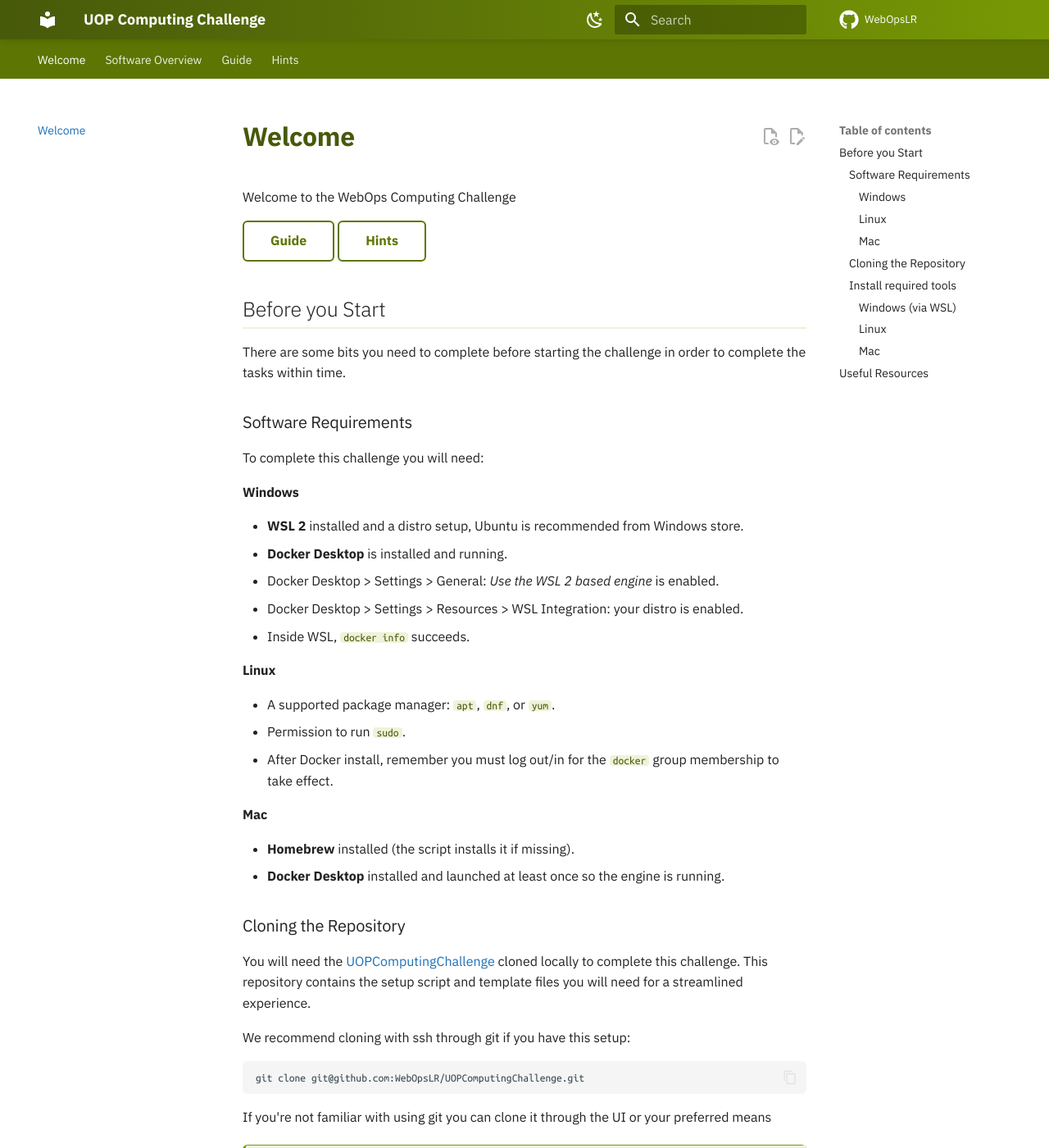
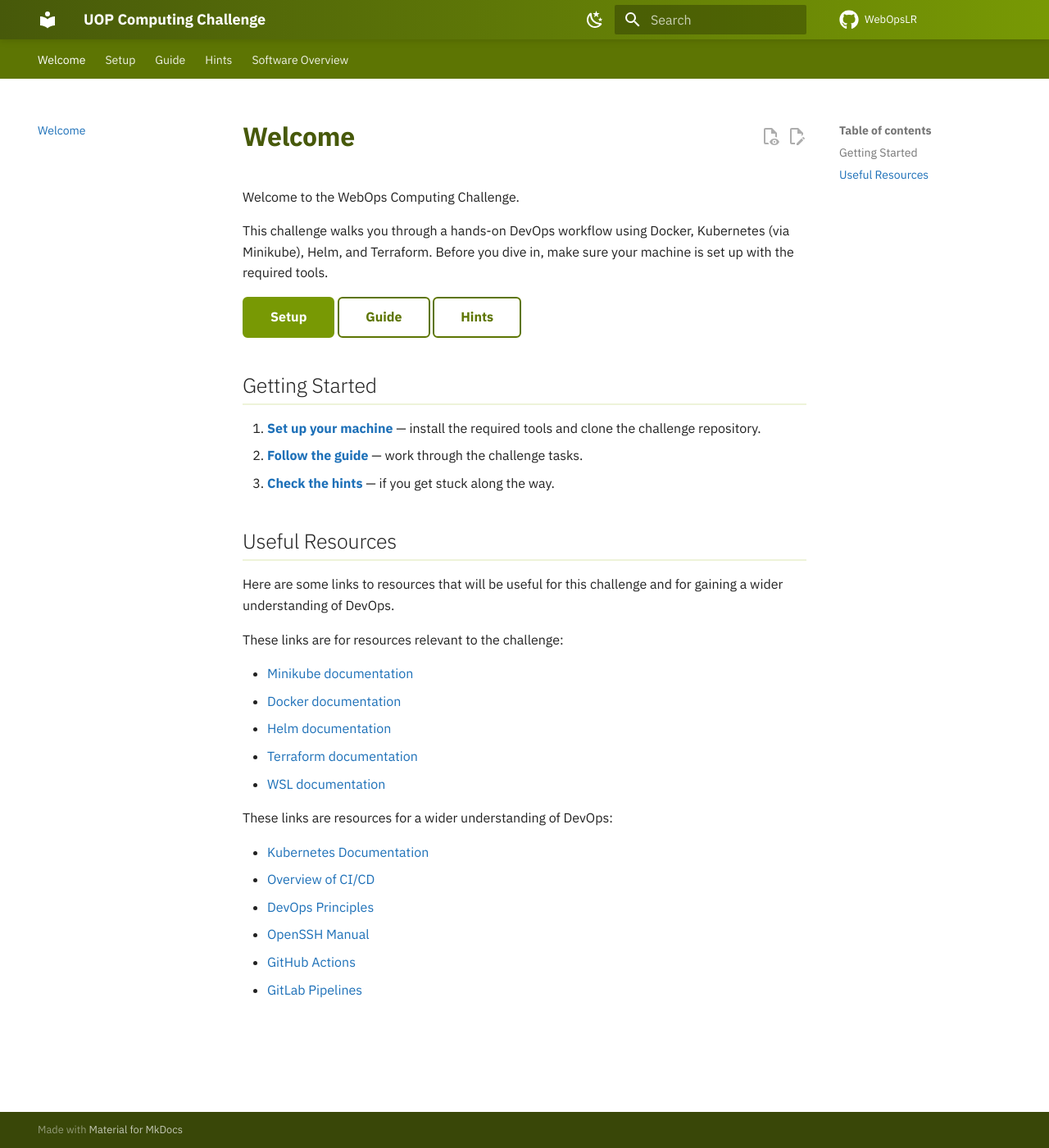
Before and after one commit to WebOpsLR/webopslr.github.io, an MkDocs documentation site: the page built from docs/index.md, in a window 1280 px wide and 1400 px high. Shown: the whole window at 82% size. Built offline with MkDocs 1.6.1 and Material for MkDocs 9.7.7, drawn with Linux system fonts in a browser that asks for light colours; comment, search, counter and statistics services are not loaded; some of the changed text lies outside the part shown.

Commit message:
Feat: Improve setup and split to new page

````diff
--- a/docs/index.md
+++ b/docs/index.md
@@ -1,108 +1,19 @@
 # Welcome
 
-Welcome to the WebOps Computing Challenge
+Welcome to the WebOps Computing Challenge.
 
-[Guide](guide.md){ .md-button } [Hints](hints.md){ .md-button }
+This challenge walks you through a hands-on DevOps workflow using Docker,
+Kubernetes (via Minikube), Helm, and Terraform. Before you dive in, make sure
+your machine is set up with the required tools.
 
-## Before you Start
+[Setup](setup.md){ .md-button .md-button--primary } [Guide](guide.md){ .md-button } [Hints](hints.md){ .md-button }
 
-There are some bits you need to complete before starting the challenge in order to complete the tasks within time.
+## Getting Started
 
-### Software Requirements
-
-To complete this challenge you will need:
-
-#### Windows
-
-- **WSL 2** installed and a distro setup, Ubuntu is recommended from Windows store.
-- **Docker Desktop** is installed and running.
-- Docker Desktop > Settings > General: *Use the WSL 2 based engine* is enabled.
-- Docker Desktop > Settings > Resources > WSL Integration: your distro is enabled.
-- Inside WSL, `docker info` succeeds.
-
-#### Linux
-
-- A supported package manager: `apt`, `dnf`, or `yum`.
-- Permission to run `sudo`.
-- After Docker install, remember you must log out/in for the `docker` group membership to take effect.
-
-#### Mac
-
-- **Homebrew** installed (the script installs it if missing).
-- **Docker Desktop** installed and launched at least once so the engine is running.
-
-### Cloning the Repository
-
-You will need the [UOPComputingChallenge](https://github.com/WebOpsLR/UOPComputingChallenge) cloned locally to complete this challenge. This repository contains the setup script and template files you will need for a streamlined experience.
-
-We recommend cloning with ssh through git if you have this setup:
-```
-git clone git@github.com:WebOpsLR/UOPComputingChallenge.git
-```
-If you're not familiar with using git you can clone it through the UI or your preferred means
-
-!!! tip
-    If you don't have any way of authenticating with GitHub then download the files as a `.zip` and extract into a folder of your choice
-
-### Install required tools
-
-Use the provided `install-tools.sh` script to ensure your machine has everything required to complete this.
-This verifies the installation of:
-
-- **Docker**
-- **kubectl**
-- **Minikube**
-- **Helm**
-- **Terraform**
-
-!!! info
-    The script has been pushed to git as an executable but if it doesn't work on your machine run `chmod +x install-tools.sh`
-
-!!! warning "Run with sudo on Linux and WSL"
-    On **Linux** and **Windows (WSL)** the script **must be run as root with `sudo`**.
-    It installs system packages and writes to `/usr/local/bin`, which require
-    root. Running as root also lets the installs run **in parallel** without
-    stopping for a password prompt, so it finishes much faster.
-
-    On **macOS** do the opposite: run it **without** `sudo`. Homebrew refuses to
-    run as root, and the script will stop you if you try.
-
-#### Windows (via WSL)
-
-Windows users run everything inside WSL.
-
-!!! tip "New to the terminal?"
-    If you haven't used a command line before, read
-    [WSL Basic Commands](hints.md#wsl-basic-commands) first — it covers moving
-    between folders, running scripts, and using `sudo`, which is all you need
-    for this challenge.
-
-1. Install **Docker Desktop** and enable WSL 2 integration:
-   - Docker Desktop > Settings > General: enable *Use the WSL 2 based engine*.
-   - Docker Desktop > Settings > Resources > WSL Integration: enable your distro.
-2. Open your WSL distro and run:
-   ```shell
-   sudo ./install-tools.sh
-   ```
-
-#### Linux
-
-Open a terminal and run:
-```shell
-sudo ./install-tools.sh
-```
-
-!!! tip
-    you may need to open a new terminal for changes to take effect.
-
-#### Mac
-
-Open a terminal and run:
-```shell
-./install-tools.sh
-```
-
-The script uses Homebrew and installs Docker Desktop, kubectl, Minikube, Helm, and Terraform. Launch Docker Desktop once to start the engine.
+1. **[Set up your machine](setup.md)** — install the required tools and clone
+   the challenge repository.
+2. **[Follow the guide](guide.md)** — work through the challenge tasks.
+3. **[Check the hints](hints.md)** — if you get stuck along the way.
 
 ## Useful Resources
 
--- a/docs/stylesheets/extra.css
+++ b/docs/stylesheets/extra.css
@@ -130,7 +130,19 @@
   box-shadow: 0 4px 12px rgba(71, 89, 10, 0.25);
 }
 
-/* Primary button = solid HMLR green */
+/* Default (outline) button = green outline that fills on hover */
+.md-typeset .md-button {
+  color: var(--hmlr-green-dark);
+  border-color: var(--hmlr-green-dark);
+}
+.md-typeset .md-button:hover {
+  background-color: var(--hmlr-green);
+  border-color: var(--hmlr-green);
+  color: #ffffff;
+}
+
+/* Primary button = solid HMLR green (declared last so it wins over the
+   default .md-button rules above, since both have equal specificity) */
 .md-typeset .md-button--primary {
   background-color: var(--hmlr-green);
   border-color: var(--hmlr-green);
@@ -139,16 +151,6 @@
 .md-typeset .md-button--primary:hover {
   background-color: var(--hmlr-green-dark);
   border-color: var(--hmlr-green-dark);
-}
-
-/* Default (outline) button = green outline that fills on hover */
-.md-typeset .md-button {
-  color: var(--hmlr-green-dark);
-  border-color: var(--hmlr-green-dark);
-}
-.md-typeset .md-button:hover {
-  background-color: var(--hmlr-green);
-  border-color: var(--hmlr-green);
   color: #ffffff;
 }
 
````
Also changed, not shown: docs/setup.md (added, +189 -0 lines), docs/.pages.
